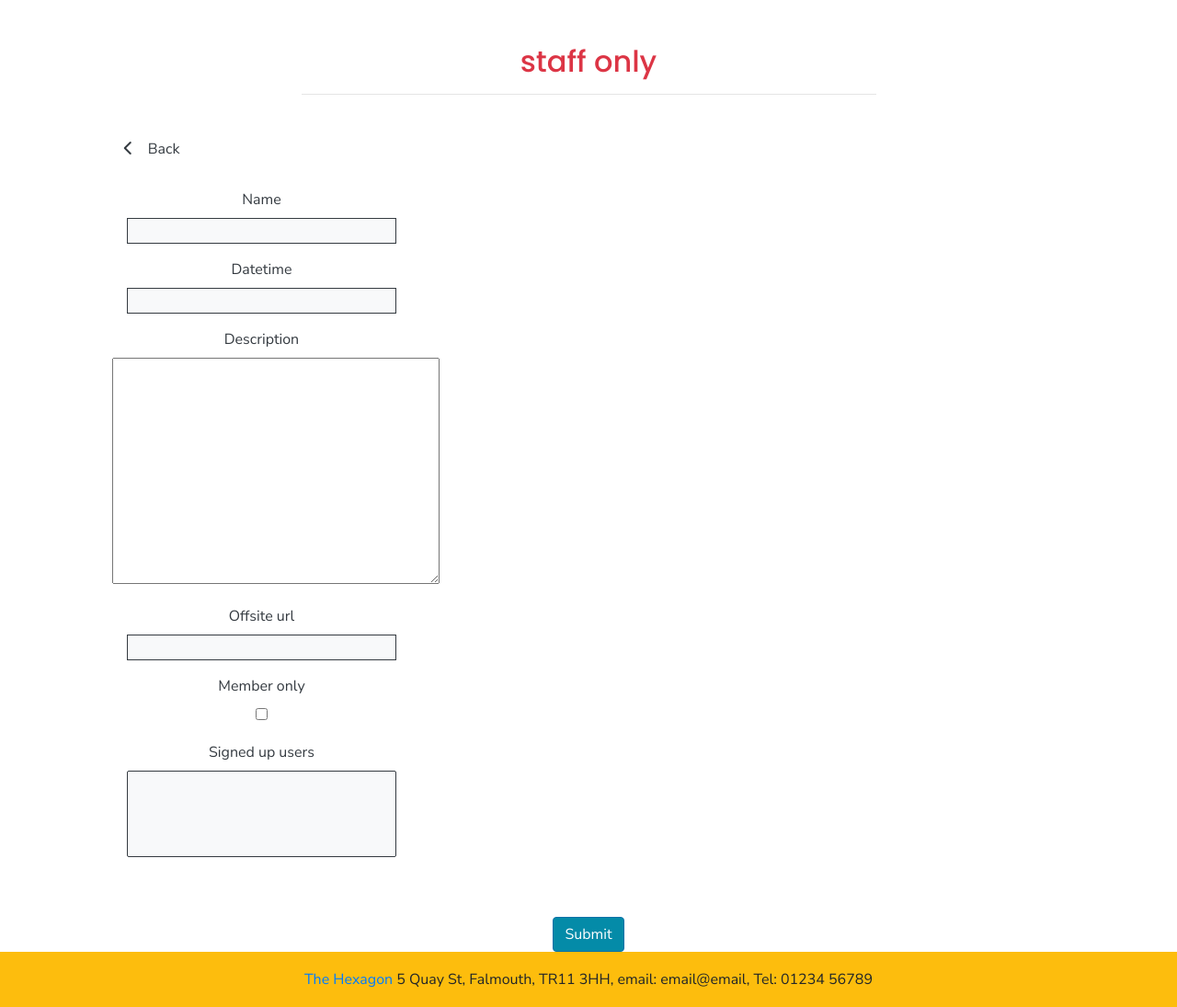
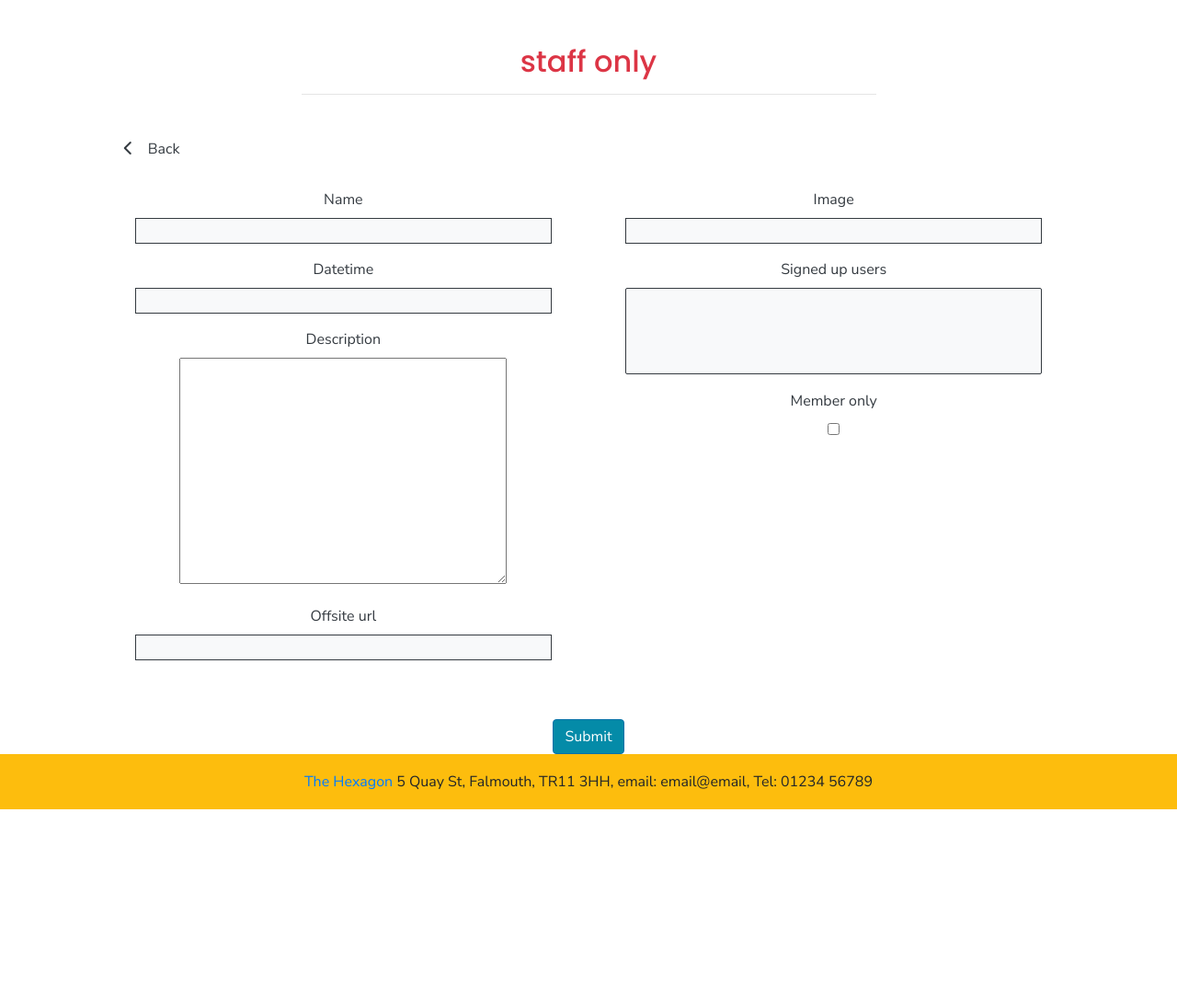
Before and after one commit to BonnieMcb/boardgame, a Django app: page /staff/event/add/ in a window 1280 px wide. Shown: the part 72-1167 px from the top of the page at 92% size. After the commit the page ends 952 px from the top, so only its background shows below. Run offline with Django 3.2, Linux system fonts and the light colour scheme; lists and menus that the app fills with data are empty; some libraries are stand-ins or nearby versions.

Commit message:
Sort events by year and month and refactor styling. Also change image field to a url in the event model

```diff
--- a/events/models.py
+++ b/events/models.py
@@ -11,7 +11,7 @@ class Events(models.Model):
     name = models.CharField(max_length=254)
     datetime = models.DateTimeField()
     description = models.TextField()
-    image = models.ImageField(blank=True, upload_to='uploads/')
+    image = models.URLField(blank=True)
     offsite_url = models.URLField(blank=True)
     member_only = models.BooleanField()
     signed_up_users = models.ManyToManyField(
--- a/staff/templates/staff/includes/event_details.html
+++ b/staff/templates/staff/includes/event_details.html
@@ -1,4 +1,4 @@
-<div class="col-12 col-lg-4 text-center">
+<div class="col-12 col-lg-6 text-center">
    <div class="form-group">
         {{ form.name.errors }}
         <label for="{{ form.name.id_for_label }}" class="d-block">{{ form.name.label }}</label>
@@ -19,20 +19,21 @@
         <label for="{{ form.offsite_url.id_for_label }}" class="d-block">{{ form.offsite_url.label }}</label>
         {{ form.offsite_url }}
     </div>
+</div>
+<div class="col-12 col-lg-6 text-center">
     <div class="form-group">
-        {{ form.member_only.errors }}
-        <label for="{{ form.member_only.id_for_label }}" class="d-block">{{ form.member_only.label }}</label>
-        {{ form.member_only }}
+        {{ form.image.errors }}
+        <label for="{{ form.image.id_for_label }}" class="d-block">{{ form.image.label }}</label>
+        {{ form.image }}
     </div>
     <div class="form-group">
         {{ form.signed_up_users.errors }}
         <label for="{{ form.signed_up_users.id_for_label }}" class="d-block">{{ form.signed_up_users.label }}</label>
         {{ form.signed_up_users }}
     </div>
+    <div class="form-group">
+        {{ form.member_only.errors }}
+        <label for="{{ form.member_only.id_for_label }}" class="d-block">{{ form.member_only.label }}</label>
+        {{ form.member_only }}
+    </div>
 </div>
-<div class="col-12 col-lg-4 text-center">
-
-</div>
-<div class="col-12 col-lg-4 text-center">
-
-</div>
--- a/static/css/base.css
+++ b/static/css/base.css
@@ -45,6 +45,15 @@ input[type=number] {
 .update-link,
 .remove-item {
     cursor: pointer;
+}
+
+.event-image {
+    background-position: center;
+    background-size: cover;
+}
+
+.bg-semitransparent {
+    background: rgba(0, 0, 0, 0.5);
 }
 
 /* Toasts */
```
Also changed, not shown: events/templates/events/events.html (+13 -5 lines), events/views.py (+12 -2 lines), events/migrations/0003_auto_20210226_1910.py (added), media/uploads/4colour_game.jpg (deleted).
